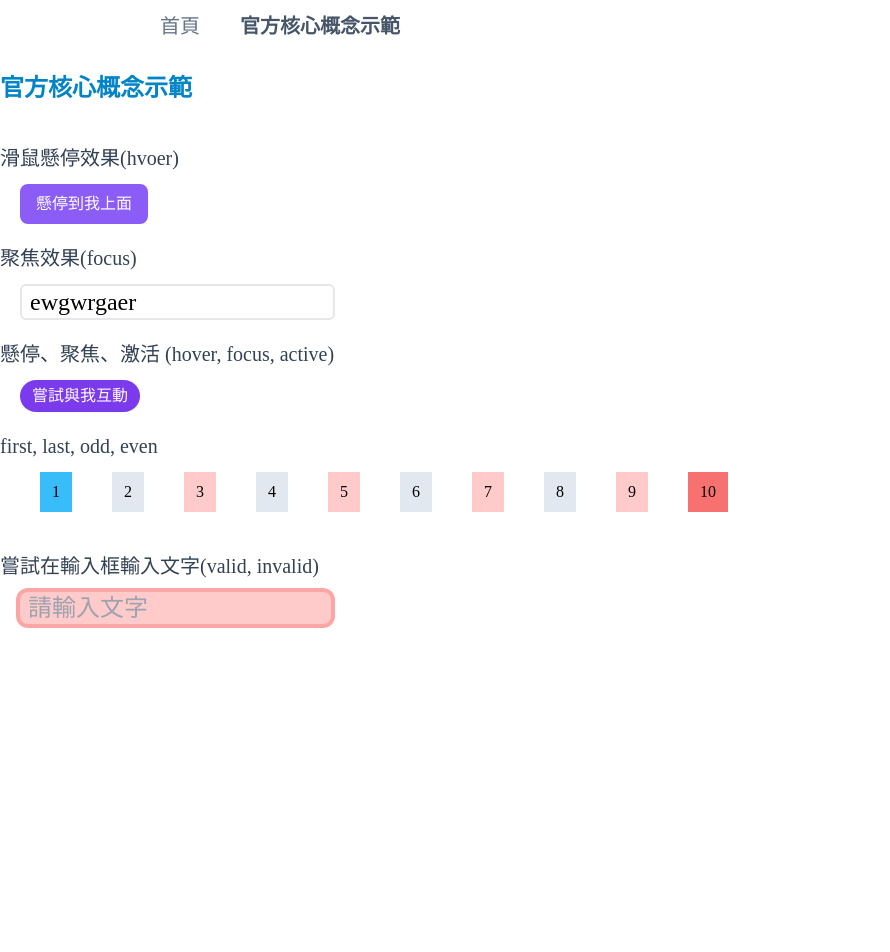
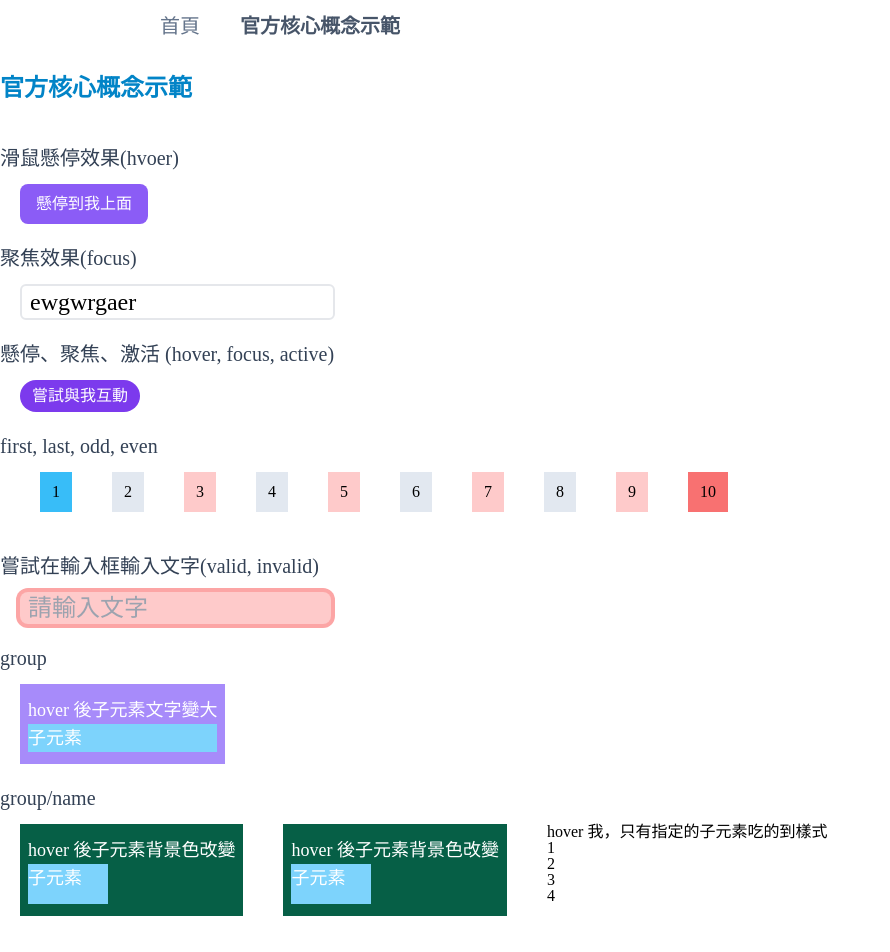
Before and after one commit to MizuYang/tailwind-playground, a Nuxt app: page /demo in a window 1280 px wide. Shown: the top 952 px of the page, without its empty margins (0-890 px from the left). Before the commit the page ends 800 px from the top, so only its background shows below. Built offline with nearby package versions, Linux system fonts and the light colour scheme.

Commit message:
新增 group, group/name

```diff
--- a/pages/demo.vue
+++ b/pages/demo.vue
@@ -7,7 +7,7 @@
       link="https://tailwind.nodejs.cn/docs/hover-focus-and-other-states"
     />
 
-    <main>
+    <main class="pb-10">
       <SectionContent title="滑鼠懸停效果(hvoer)">
         <template #content>
           <button
@@ -67,6 +67,63 @@
           />
         </template>
       </SectionContent>
+
+      <SectionContent title="group">
+        <template #content>
+          <div class="iten-center flex">
+            <a
+              href="javascript:;"
+              class="group bg-violet-400 px-2 py-3 text-lg text-white"
+            >
+              hover 後子元素文字變大
+              <span class="h-30 w-30 block bg-sky-300 group-hover:text-3xl"
+                >子元素</span
+              >
+            </a>
+          </div>
+        </template>
+      </SectionContent>
+
+      <SectionContent title="group/name">
+        <template #content>
+          <div class="iten-center flex">
+            <div class="group/a me-10">
+              <a
+                href="javascript:;"
+                class="block bg-emerald-800 px-2 py-3 text-lg text-white"
+              >
+                hover 後子元素背景色改變
+                <span
+                  class="block h-10 w-20 bg-sky-300 group-hover/a:bg-slate-500"
+                  >子元素</span
+                >
+              </a>
+            </div>
+            <div class="group/b me-10">
+              <a
+                href="javascript:;"
+                class="block bg-emerald-800 px-2 py-3 text-lg text-white"
+              >
+                hover 後子元素背景色改變
+                <span
+                  class="block h-10 w-20 bg-sky-300 group-hover/b:bg-green-500"
+                  >子元素</span
+                >
+              </a>
+            </div>
+
+            <div class="group/list">
+              <h3>hover 我，只有指定的子元素吃的到樣式</h3>
+              <ul>
+                <li>1</li>
+                <li>2</li>
+                <li class="group-hover/list:bg-sky-600 ">3</li>
+                <li>4</li>
+              </ul>
+            </div>
+          </div>
+        </template>
+      </SectionContent>
     </main>
   </div>
 </template>
```
